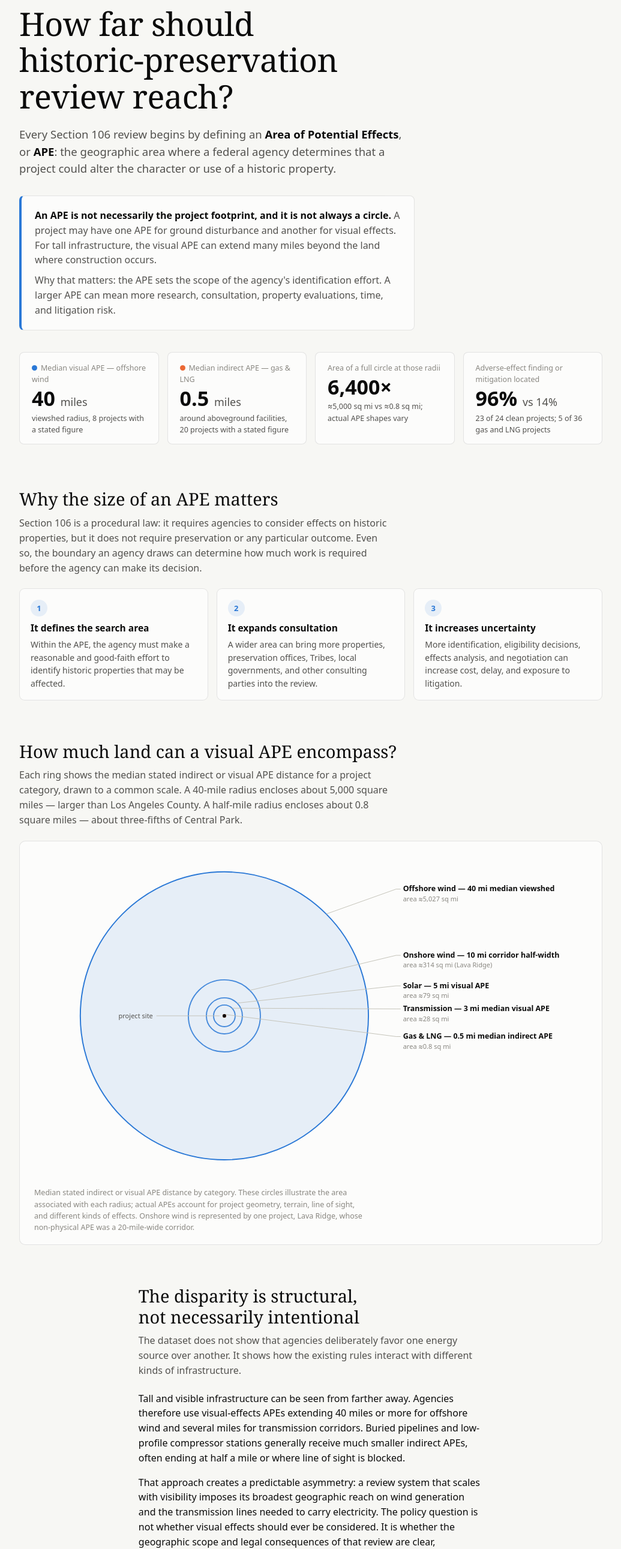
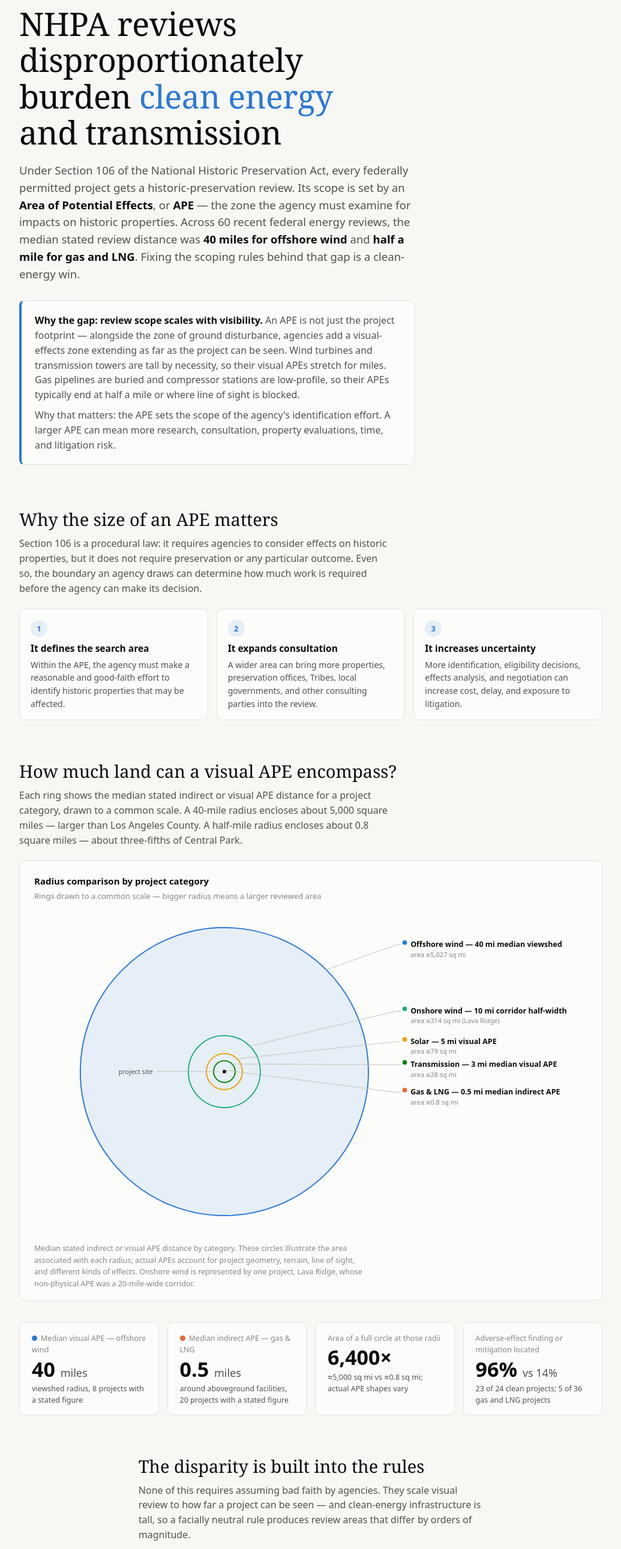
Before and after one commit to benschifman/html-starter, a website: page index.html in a window 1280 px wide. Shown: the part 100-2683 px from the top of the page at 60% size, without its empty margins (122-1157 px from the left). Drawn offline with Linux system fonts and the light colour scheme.

Commit message:
Update index.html

```diff
--- a/index.html
+++ b/index.html
@@ -3,7 +3,7 @@
 <head>
 <meta charset="utf-8">
 <meta name="viewport" content="width=device-width, initial-scale=1">
-<meta name="description" content="Explore how federal agencies define Areas of Potential Effects under Section 106 and how review scope differs across 60 energy projects.">
+<meta name="description" content="Section 106 review zones for clean energy run 40 miles; for gas, half a mile. Explore 60 federal reviews and why NHPA reform is a clean-energy win.">
 <title>APE Explorer | Section 106 Review Scope</title>
 <style>
   :root {
@@ -21,6 +21,7 @@
     --gas-wash: rgba(235,104,52,0.12);
     --chip-bg: rgba(11,11,11,0.05);
     --good: #0ca30c; --warn: #fab219; --serious: #ec835a; --crit: #d03b3b;
+    --ring-2: #1baf7a; --ring-3: #eda100; --ring-4: #008300;
   }
   @media (prefers-color-scheme: dark) {
     :root {
@@ -37,6 +38,7 @@
       --clean-wash: rgba(57,135,229,0.16);
       --gas-wash: rgba(217,89,38,0.18);
       --chip-bg: rgba(255,255,255,0.07);
+      --ring-2: #199e70; --ring-3: #c98500; --ring-4: #008300;
     }
   }
   :root[data-theme="dark"] {
@@ -46,6 +48,7 @@
     --clean: #3987e5; --gas: #d95926;
     --clean-wash: rgba(57,135,229,0.16); --gas-wash: rgba(217,89,38,0.18);
     --chip-bg: rgba(255,255,255,0.07);
+    --ring-2: #199e70; --ring-3: #c98500; --ring-4: #008300;
   }
   :root[data-theme="light"] {
     --page: #f7f7f4; --surface: #fcfcfb; --ink: #0b0b0b; --ink-2: #52514e;
@@ -54,6 +57,7 @@
     --clean: #2a78d6; --gas: #eb6834;
     --clean-wash: rgba(42,120,214,0.10); --gas-wash: rgba(235,104,52,0.12);
     --chip-bg: rgba(11,11,11,0.05);
+    --ring-2: #1baf7a; --ring-3: #eda100; --ring-4: #008300;
   }
 
   * { box-sizing: border-box; }
@@ -258,33 +262,11 @@
 <header>
   <div class="wrap">
     <p class="eyebrow">APE Explorer · Section 106 review scope across 60 energy projects</p>
-    <h1>How far should historic-preservation review reach?</h1>
-    <p class="dek">Every Section&nbsp;106 review begins by defining an <strong>Area of Potential Effects</strong>, or <strong>APE</strong>: the geographic area where a federal agency determines that a project could alter the character or use of a historic property.</p>
+    <h1>NHPA reviews disproportionately burden <span class="hl-clean">clean energy</span> and transmission</h1>
+    <p class="dek">Under Section&nbsp;106 of the National Historic Preservation Act, every federally permitted project gets a historic-preservation review. Its scope is set by an <strong>Area of Potential Effects</strong>, or <strong>APE</strong> — the zone the agency must examine for impacts on historic properties. Across 60 recent federal energy reviews, the median stated review distance was <strong>40 miles for offshore wind</strong> and <strong>half a mile for gas and LNG</strong>. Fixing the scoping rules behind that gap is a clean-energy win.</p>
     <div class="definition">
-      <p><strong>An APE is not necessarily the project footprint, and it is not always a circle.</strong> A project may have one APE for ground disturbance and another for visual effects. For tall infrastructure, the visual APE can extend many miles beyond the land where construction occurs.</p>
+      <p><strong>Why the gap: review scope scales with visibility.</strong> An APE is not just the project footprint — alongside the zone of ground disturbance, agencies add a visual-effects zone extending as far as the project can be seen. Wind turbines and transmission towers are tall by necessity, so their visual APEs stretch for miles. Gas pipelines are buried and compressor stations are low-profile, so their APEs typically end at half a mile or where line of sight is blocked.</p>
       <p>Why that matters: the APE sets the scope of the agency's identification effort. A larger APE can mean more research, consultation, property evaluations, time, and litigation risk.</p>
-    </div>
-    <div class="tiles">
-      <div class="tile">
-        <div class="t-label"><span class="dot c"></span>Median visual APE — offshore wind</div>
-        <div class="t-value">40 <span class="unit">miles</span></div>
-        <div class="t-sub">viewshed radius, 8 projects with a stated figure</div>
-      </div>
-      <div class="tile">
-        <div class="t-label"><span class="dot g"></span>Median indirect APE — gas &amp; LNG</div>
-        <div class="t-value">0.5 <span class="unit">miles</span></div>
-        <div class="t-sub">around aboveground facilities, 20 projects with a stated figure</div>
-      </div>
-      <div class="tile">
-        <div class="t-label">Area of a full circle at those radii</div>
-        <div class="t-value">6,400×</div>
-        <div class="t-sub">≈5,000 sq mi vs ≈0.8 sq mi; actual APE shapes vary</div>
-      </div>
-      <div class="tile">
-        <div class="t-label">Adverse-effect finding or mitigation located</div>
-        <div class="t-value">96% <span class="unit">vs 14%</span></div>
-        <div class="t-sub">23 of 24 clean projects; 5 of 36 gas and LNG projects</div>
-      </div>
     </div>
   </div>
 </header>
@@ -318,45 +300,68 @@
     <h2>How much land can a visual APE encompass?</h2>
     <p class="section-note">Each ring shows the median stated indirect or visual APE distance for a project category, drawn to a common scale. A 40-mile radius encloses about 5,000 square miles — larger than Los Angeles County. A half-mile radius encloses about 0.8 square miles — about three-fifths of Central Park.</p>
     <figure class="card">
+      <h3>Radius comparison by project category</h3>
+      <p class="sub">Rings drawn to a common scale — bigger radius means a larger reviewed area</p>
       <div class="scrollx" id="circles-holder"></div>
       <figcaption>Median stated indirect or visual APE distance by category. These circles illustrate the area associated with each radius; actual APEs account for project geometry, terrain, line of sight, and different kinds of effects. Onshore wind is represented by one project, Lava Ridge, whose non-physical APE was a 20-mile-wide corridor.</figcaption>
     </figure>
+    <div class="tiles">
+      <div class="tile">
+        <div class="t-label"><span class="dot c"></span>Median visual APE — offshore wind</div>
+        <div class="t-value">40 <span class="unit">miles</span></div>
+        <div class="t-sub">viewshed radius, 8 projects with a stated figure</div>
+      </div>
+      <div class="tile">
+        <div class="t-label"><span class="dot g"></span>Median indirect APE — gas &amp; LNG</div>
+        <div class="t-value">0.5 <span class="unit">miles</span></div>
+        <div class="t-sub">around aboveground facilities, 20 projects with a stated figure</div>
+      </div>
+      <div class="tile">
+        <div class="t-label">Area of a full circle at those radii</div>
+        <div class="t-value">6,400×</div>
+        <div class="t-sub">≈5,000 sq mi vs ≈0.8 sq mi; actual APE shapes vary</div>
+      </div>
+      <div class="tile">
+        <div class="t-label">Adverse-effect finding or mitigation located</div>
+        <div class="t-value">96% <span class="unit">vs 14%</span></div>
+        <div class="t-sub">23 of 24 clean projects; 5 of 36 gas and LNG projects</div>
+      </div>
+    </div>
   </div>
 </section>
 
 <section>
   <div class="wrap prose">
-    <h2>The disparity is structural, not necessarily intentional</h2>
-    <p class="section-note">The dataset does not show that agencies deliberately favor one energy source over another. It shows how the existing rules interact with different kinds of infrastructure.</p>
-    <p>Tall and visible infrastructure can be seen from farther away. Agencies therefore use visual-effects APEs extending 40 miles or more for offshore wind and several miles for transmission corridors. Buried pipelines and low-profile compressor stations generally receive much smaller indirect APEs, often ending at half a mile or where line of sight is blocked.</p>
-    <p>That approach creates a predictable asymmetry: a review system that scales with visibility imposes its broadest geographic reach on wind generation and the transmission lines needed to carry electricity. The policy question is not whether visual effects should ever be considered. It is whether the geographic scope and legal consequences of that review are clear, consistent, and proportionate to effects on actual historic properties.</p>
+    <h2>The disparity is built into the rules</h2>
+    <p class="section-note">None of this requires assuming bad faith by agencies. They scale visual review to how far a project can be seen — and clean-energy infrastructure is tall, so a facially neutral rule produces review areas that differ by orders of magnitude.</p>
+    <p>A review system that scales with visibility concentrates its broadest reach, longest timelines, and greatest litigation exposure on wind generation and the transmission lines needed to carry electricity — the projects a clean-energy buildout requires most. Visual effects on historic properties deserve consideration. The live question for Congress is whether the geographic scope and legal consequences of that consideration are clear, consistent, and proportionate to effects on actual historic properties.</p>
   </div>
 </section>
 
 <section class="policy">
   <div class="wrap">
-    <h2>What Congress should change</h2>
-    <p class="section-note">Congress can make APE determinations more consistent and proportionate without eliminating review of genuine effects on historic properties.</p>
+    <h2>What Congress should change — and who gains</h2>
+    <p class="section-note">Congress can make APE determinations more consistent and proportionate while preserving review of genuine effects on historic properties. The distributional math matters for anyone whose priority is clean energy: gas and LNG review areas are already small, so uniform limits change little for them. The gains from each reform below go overwhelmingly to wind, solar, and transmission.</p>
     <div class="reform-grid">
       <article class="reform">
         <span class="num">1</span>
-        <h3>Give one lead agency responsibility</h3>
-        <p>Make the NEPA lead agency the Section 106 lead, responsible for one coordinated APE determination — which may include different components for different effects — after consultation with the other participating agencies and consulting parties.</p>
-      </article>
-      <article class="reform">
-        <span class="num">2</span>
         <h3>Set a clear visual-effects limit</h3>
         <p>Establish a bright-line limit on visual APEs — such as three miles — or direct the Advisory Council on Historic Preservation to adopt an FCC-style distance schedule.</p>
       </article>
       <article class="reform">
-        <span class="num">3</span>
+        <span class="num">2</span>
         <h3>Require a material effect</h3>
         <p>Treat a visual change as adverse only when it materially diminishes a documented characteristic that makes a property eligible for the National Register, measured against the property's existing setting.</p>
       </article>
       <article class="reform">
-        <span class="num">4</span>
+        <span class="num">3</span>
         <h3>Restore a direct causal boundary</h3>
         <p>Limit Section 106 effects to those directly, proximately, and causally attributable to the discrete federal undertaking, rather than cumulative or regional effects of independent actions.</p>
+      </article>
+      <article class="reform">
+        <span class="num">4</span>
+        <h3>Consider discrete features within landscape-scale historic properties</h3>
+        <p>Entire land- and seascapes — including the 500–600-square-mile Nantucket Sound — have been treated as single historic properties. Require parties to identify the specific character-defining features that make such a property eligible, and limit adverse-effect findings to material impairment of those features.</p>
       </article>
     </div>
     <div class="cta">
@@ -390,9 +395,11 @@
 
 <section>
   <div class="wrap">
-    <h2>The pattern across projects with a stated distance</h2>
+    <h2>Above two miles, it is almost all clean energy</h2>
     <p class="section-note">The 38 projects whose public Section 106 or NEPA documents state an indirect or visual distance, ranked. Every figure above two miles belongs to a clean-energy project except Rio Grande LNG's 12-mile indirect <em>study area</em>, which its EIS does not describe as a defined APE.</p>
     <figure class="card">
+      <h3>Indirect or visual APE distance, ranked</h3>
+      <p class="sub">38 projects with a stated distance, in statute miles</p>
       <div class="legend">
         <span class="key"><span class="swatch c"></span>Clean energy (wind, solar, transmission)</span>
         <span class="key"><span class="swatch g"></span>Natural gas &amp; LNG</span>
@@ -408,6 +415,8 @@
     <h2>Explore all 60 project reviews</h2>
     <p class="section-note">Search the underlying evidence register. Source descriptions and page references are reproduced as coded; missing public evidence is not treated as zero burden. <a class="plain-link" href="NHPA%20differential%20treatment%20pilot%20dataset%20-%20Evidence%20register.csv">Download the evidence register</a>.</p>
     <div class="card">
+      <h3>Evidence register</h3>
+      <p class="sub">All 60 project reviews — search or filter by category</p>
       <div class="filters">
         <button type="button" class="chip" data-f="all" aria-pressed="true">All projects</button>
         <button type="button" class="chip" data-f="clean" aria-pressed="false">Clean energy</button>
@@ -871,32 +880,32 @@
     svg.style.minWidth = "700px";
 
     var rings = [
-      { mi: 40, label: "Offshore wind — 40 mi median viewshed", sub: "≈5,027 sq mi", g: "c", ly: 60 },
-      { mi: 10, label: "Onshore wind — 10 mi corridor half-width", sub: "≈314 sq mi (Lava Ridge)", g: "c", ly: 175 },
-      { mi: 5, label: "Solar — 5 mi visual APE", sub: "≈79 sq mi", g: "c", ly: 228 },
-      { mi: 3, label: "Transmission — 3 mi median visual APE", sub: "≈28 sq mi", g: "c", ly: 268 },
-      { mi: 0.5, label: "Gas & LNG — 0.5 mi median indirect APE", sub: "≈0.8 sq mi", g: "g", ly: 316 }
+      { mi: 40, label: "Offshore wind — 40 mi median viewshed", sub: "≈5,027 sq mi", color: "var(--clean)", ly: 60 },
+      { mi: 10, label: "Onshore wind — 10 mi corridor half-width", sub: "≈314 sq mi (Lava Ridge)", color: "var(--ring-2)", ly: 175 },
+      { mi: 5, label: "Solar — 5 mi visual APE", sub: "≈79 sq mi", color: "var(--ring-3)", ly: 228 },
+      { mi: 3, label: "Transmission — 3 mi median visual APE", sub: "≈28 sq mi", color: "var(--ring-4)", ly: 268 },
+      { mi: 0.5, label: "Gas & LNG — 0.5 mi median indirect APE", sub: "≈0.8 sq mi", color: "var(--gas)", ly: 316 }
     ];
 
     rings.forEach(function (ring) {
       var r = Math.max(ring.mi * scale, 3);
-      var color = ring.g === "c" ? "var(--clean)" : "var(--gas)";
-      var c = el("circle", { cx: cx, cy: cy, r: r, fill: "none", stroke: color, "stroke-width": ring.mi === 0.5 ? 0 : 2 });
-      if (ring.mi === 0.5) c.setAttribute("fill", color);
-      if (ring.g === "c" && ring.mi < 40) c.setAttribute("stroke-opacity", "0.85");
+      var c = el("circle", { cx: cx, cy: cy, r: r, fill: "none", stroke: ring.color, "stroke-width": ring.mi === 0.5 ? 0 : 2 });
+      if (ring.mi === 0.5) c.setAttribute("fill", ring.color);
       svg.appendChild(c);
 
-      // leader line from ring edge (upper-right diagonal point) to label
+      // leader line from ring edge (upper-right diagonal point) to a color swatch + label
       var angle = -Math.PI / 4;
       var ex = cx + Math.cos(angle) * r, ey = cy + Math.sin(angle) * r;
       var lx = 640, ly = ring.ly;
       var lead = el("path", { d: "M" + ex + "," + ey + " L" + (lx - 12) + "," + ly + " L" + (lx - 4) + "," + ly,
         fill: "none", stroke: "var(--axis)", "stroke-width": 1 });
       svg.appendChild(lead);
-      var t1 = el("text", { x: lx, y: ly + 4, "font-size": "13", "font-weight": "600", fill: "var(--ink)" });
+      var sw = el("circle", { cx: lx + 3, cy: ly - 4, r: 4, fill: ring.color });
+      svg.appendChild(sw);
+      var t1 = el("text", { x: lx + 13, y: ly + 4, "font-size": "13", "font-weight": "600", fill: "var(--ink)" });
       t1.textContent = ring.label;
       svg.appendChild(t1);
-      var t2 = el("text", { x: lx, y: ly + 21, "font-size": "11.5", fill: "var(--muted)" });
+      var t2 = el("text", { x: lx + 13, y: ly + 21, "font-size": "11.5", fill: "var(--muted)" });
       t2.textContent = "area " + ring.sub;
       svg.appendChild(t2);
     });
@@ -925,25 +934,29 @@
     var LBL = 250, RGT = 64, W = 960;
     var plotW = W - LBL - RGT;
     var rowH = 22, barH = 12;
-    var topPad = 8, axisH = 34;
-    var H = topPad + rows.length * rowH + axisH;
+    var axisH = 30, chartTop = axisH + 8;
+    var H = chartTop + rows.length * rowH + 4;
     var maxV = 46;
     function x(v) { return LBL + (v / maxV) * plotW; }
 
     var svg = el("svg", { viewBox: "0 0 " + W + " " + H, width: "100%", role: "img",
-      "aria-label": "Ranked bar chart of indirect or visual APE distance for 38 projects. All values above 2 miles are clean energy projects except Rio Grande LNG at 12 miles." });
+      "aria-label": "Ranked bar chart of indirect or visual APE distance, in miles, for 38 projects. All values above 2 miles are clean energy projects except Rio Grande LNG at 12 miles." });
     svg.style.minWidth = "760px";
 
-    // gridlines + axis
+    // axis title + gridlines/ticks, placed above the bars so units are visible without scrolling
+    var axisTitle = el("text", { x: LBL, y: 12, "font-size": "11.5", "font-weight": "600", fill: "var(--ink-2)" });
+    axisTitle.textContent = "Indirect or visual APE distance (miles)";
+    svg.appendChild(axisTitle);
+
     [0, 10, 20, 30, 40].forEach(function (v) {
-      svg.appendChild(el("line", { x1: x(v), x2: x(v), y1: topPad, y2: topPad + rows.length * rowH, stroke: v === 0 ? "var(--axis)" : "var(--grid)", "stroke-width": 1 }));
-      var t = el("text", { x: x(v), y: topPad + rows.length * rowH + 18, "text-anchor": "middle", "class": "tick-label" });
+      svg.appendChild(el("line", { x1: x(v), x2: x(v), y1: chartTop, y2: chartTop + rows.length * rowH, stroke: v === 0 ? "var(--axis)" : "var(--grid)", "stroke-width": 1 }));
+      var t = el("text", { x: x(v), y: chartTop - 8, "text-anchor": "middle", "class": "tick-label" });
       t.textContent = v === 40 ? "40 mi" : String(v);
       svg.appendChild(t);
     });
 
     rows.forEach(function (d, i) {
-      var y = topPad + i * rowH;
+      var y = chartTop + i * rowH;
       var color = GROUP[d.g].color;
       var w = Math.max((d.im / maxV) * plotW, 1.5);
 
```
